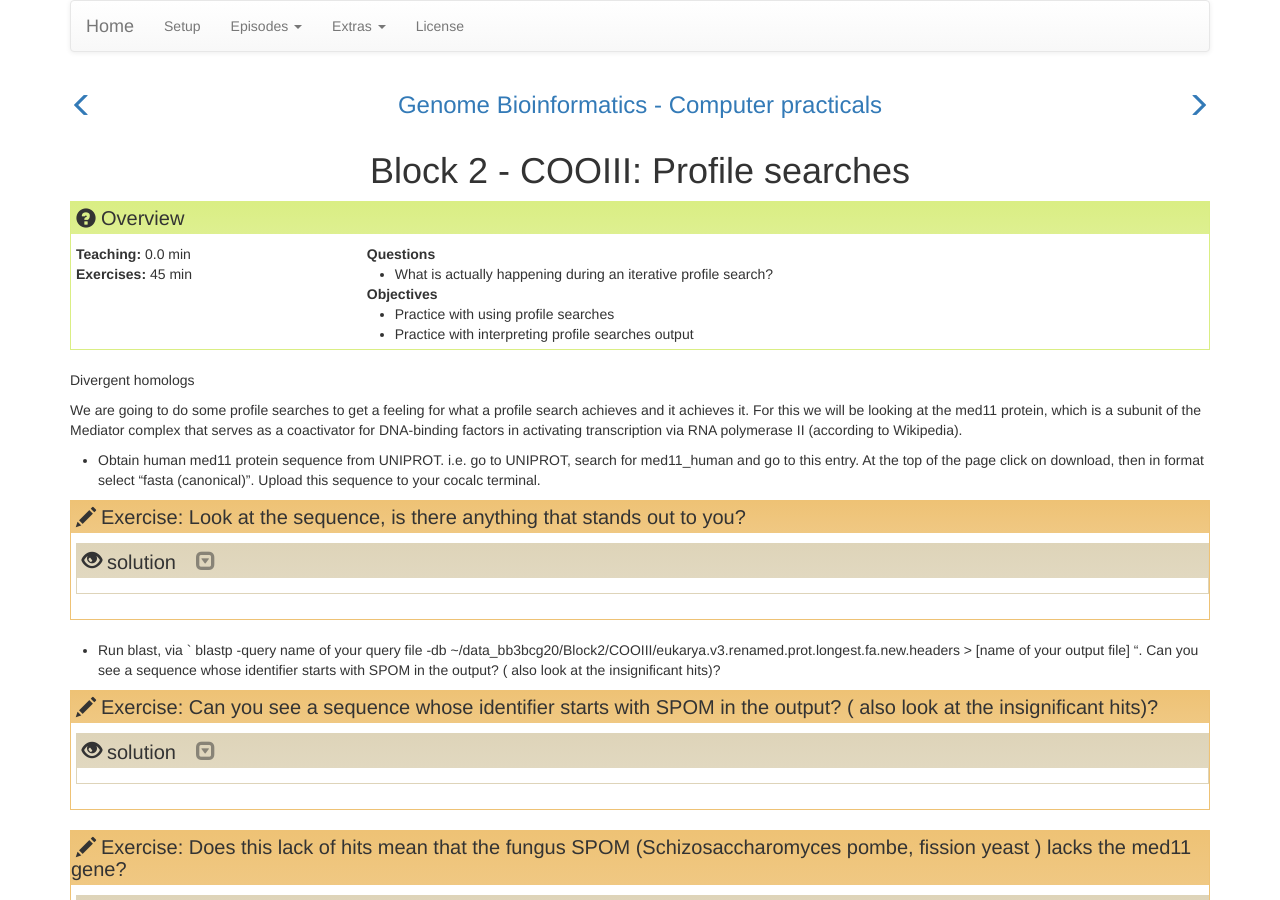
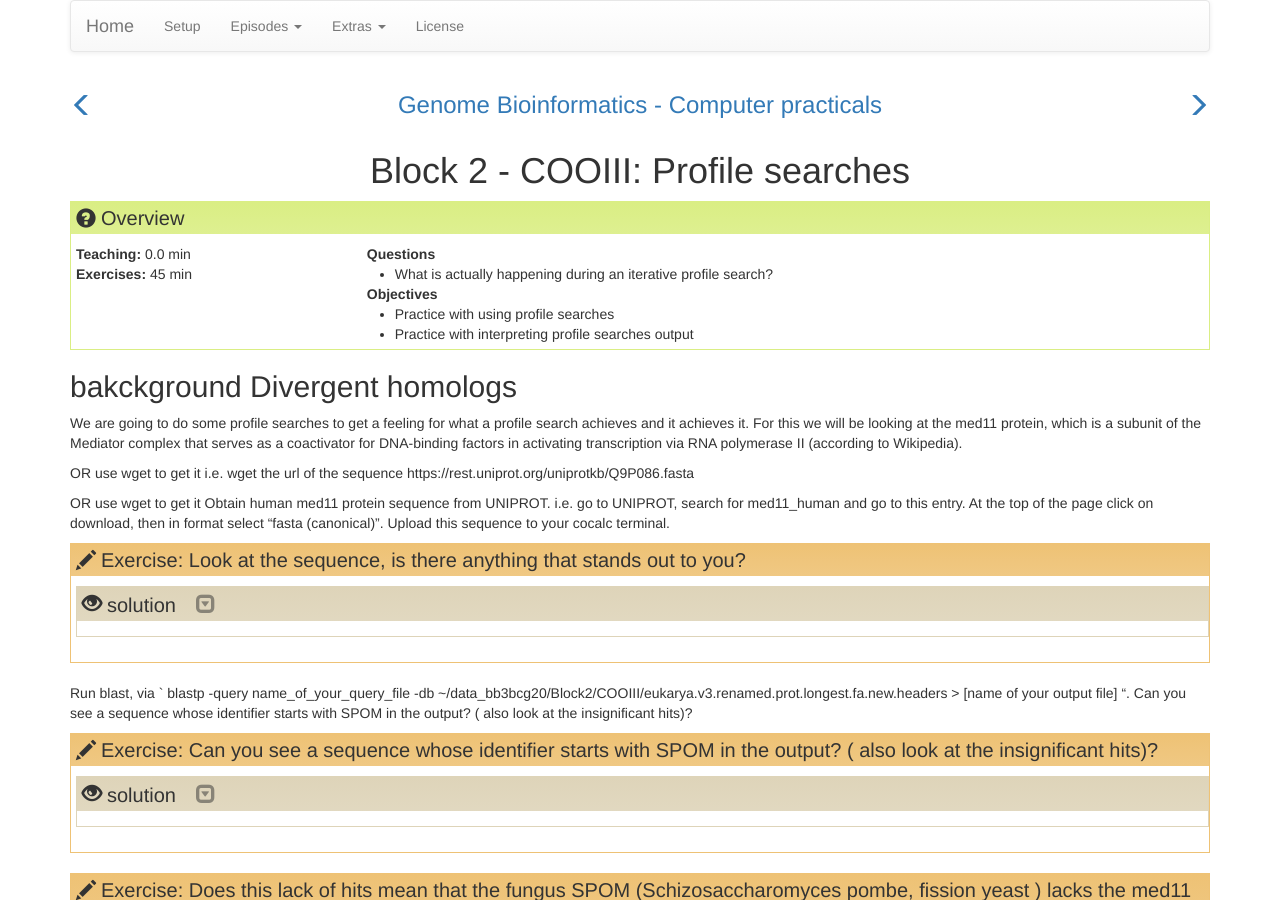
Before and after one commit to TeamMGE/GenomeBioinformaticsCourse, a Jekyll site: the page built from _episodes/61-COOIII.md, in a window 1280 px wide and 900 px high. Built offline with Jekyll 4.4.1, drawn with Linux system fonts in a browser that asks for light colours.

Commit message:
Update 61-COOIII.md

```diff
--- a/_episodes/61-COOIII.md
+++ b/_episodes/61-COOIII.md
@@ -12,10 +12,18 @@ keypoints:
 - Profile searches are better able to distinguish homologs from non-homologs than pairwise sequence searches
 ---
 
-Divergent homologs
+## bakckground Divergent homologs
 
 We are going to do some profile searches to get a feeling for what a profile search achieves and it achieves it. For this we will be looking at the med11 protein, which is a subunit of the Mediator complex that serves as a coactivator for DNA-binding factors in activating transcription via RNA polymerase II (according to Wikipedia).
--	Obtain human med11 protein sequence from UNIPROT. i.e. go to UNIPROT, search for med11_human and go to this entry. At the top of the page click on download, then in format select “fasta (canonical)”. Upload this sequence to your cocalc terminal.
+
+
+
+OR use wget to get it
+i.e. wget the url of the sequence
+https://rest.uniprot.org/uniprotkb/Q9P086.fasta
+
+OR use wget to get it
+Obtain human med11 protein sequence from UNIPROT. i.e. go to UNIPROT, search for med11_human and go to this entry. At the top of the page click on download, then in format select “fasta (canonical)”. Upload this sequence to your cocalc terminal.
 
 
 > ## Exercise:   Look at the sequence, is there anything that stands out to you?
@@ -25,7 +33,8 @@ We are going to do some profile searches to get a feeling for what a profile sea
 >{: .solution}
 {: .challenge}
 
--	Run blast, via ` blastp -query name of your query file  -db ~/data_bb3bcg20/Block2/COOIII/eukarya.v3.renamed.prot.longest.fa.new.headers > [name of your output file] “. Can you see a sequence whose identifier starts with SPOM in the output? ( also look at the insignificant hits)?
+Run blast, via
+` blastp -query name_of_your_query_file  -db ~/data_bb3bcg20/Block2/COOIII/eukarya.v3.renamed.prot.longest.fa.new.headers > [name of your output file] “. Can you see a sequence whose identifier starts with SPOM in the output? ( also look at the insignificant hits)?
 
 > ## Exercise:   Can you see a sequence whose identifier starts with SPOM in the output? ( also look at the insignificant hits)?
 >
```
